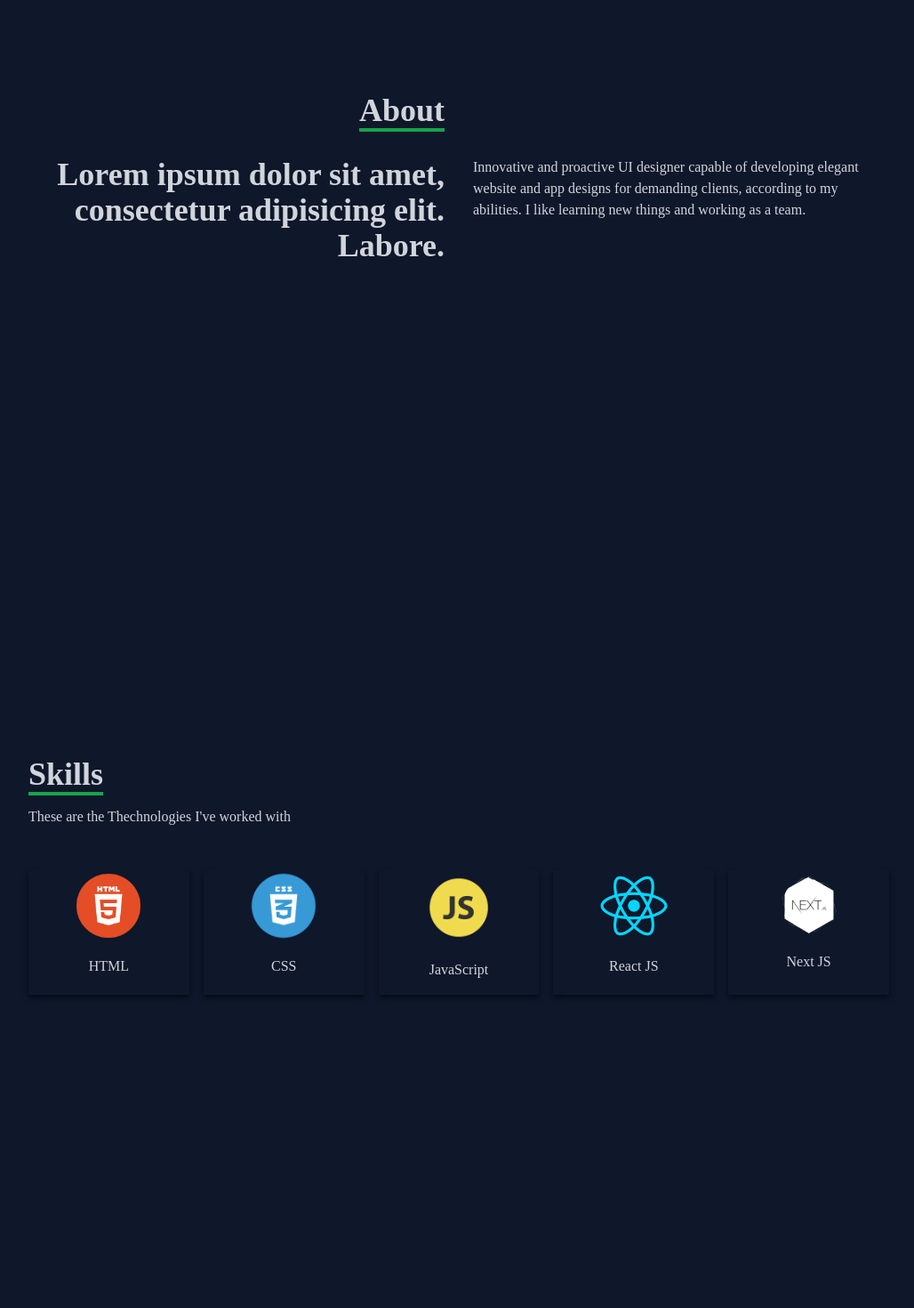
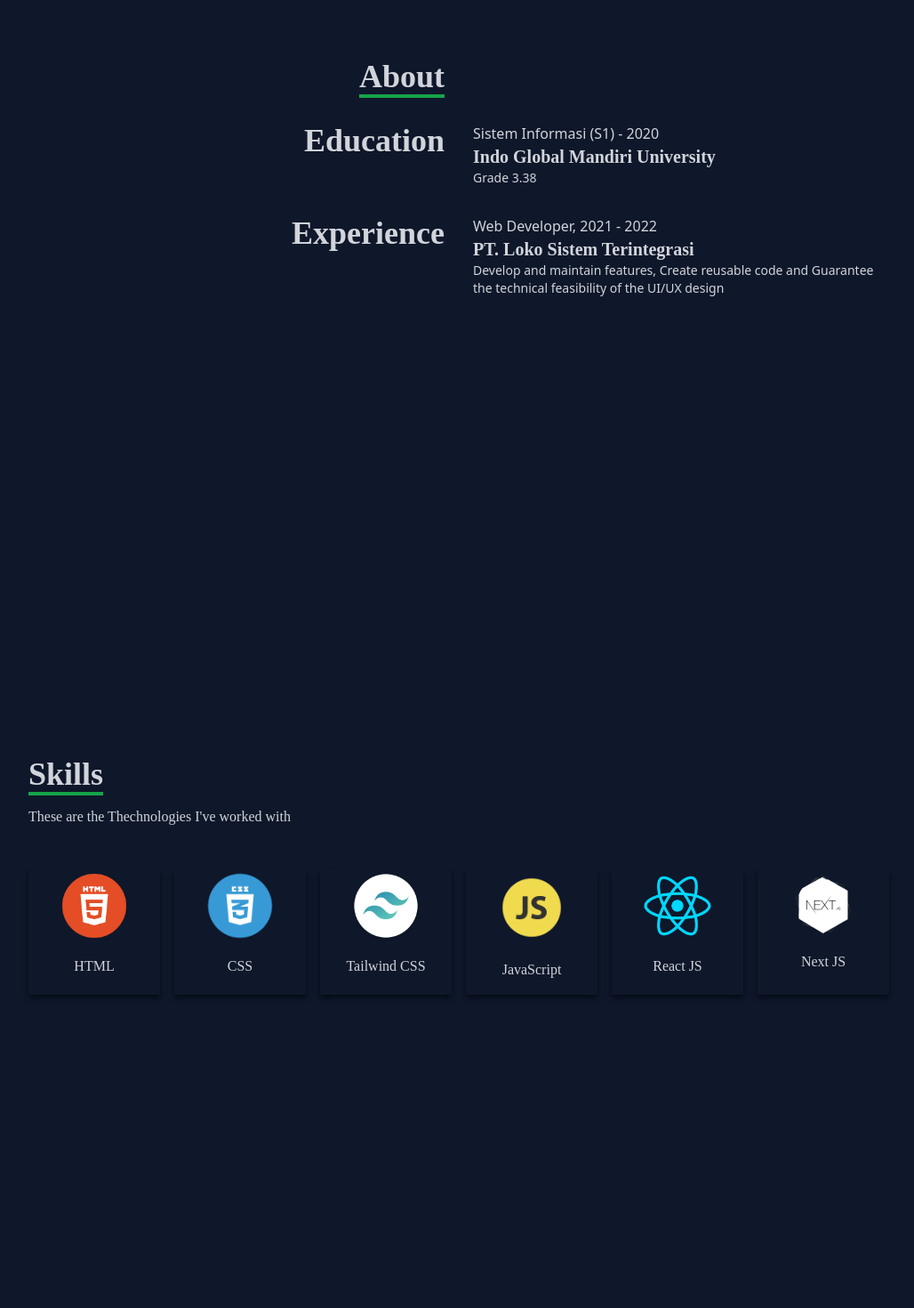
Before and after one commit to sandestareza/portfolio-react, a React (Create React App) app: page / in a window 1280 px wide. Shown: the part 1000-2470 px from the top of the page at 89% size, without its empty margins (124-1152 px from the left). Built offline with nearby package versions, Linux system fonts and the light colour scheme.

Commit message:
tambah footer dan about

```diff
--- a/src/App.js
+++ b/src/App.js
@@ -1,5 +1,6 @@
 import About from "./components/About";
 import Contacts from "./components/Contacts";
+import Footer from "./components/Footer";
 import Home from "./components/Home";
 import Navbar from "./components/Navbar";
 import Portfolio from "./components/Portfolio";
@@ -7,14 +8,15 @@ import Skills from "./components/Skills";
 
 function App() {
   return (
-    <div>
+    <>
       <Navbar />
       <Home />
       <About />
       <Skills />
       <Portfolio />
       <Contacts />
-    </div>
+      <Footer />
+    </>
   );
 }
 
--- a/src/components/About.jsx
+++ b/src/components/About.jsx
@@ -15,10 +15,22 @@ const About = () => {
             </div>
             <div className='max-w-[1000px] w-full grid sm:grid-cols-2 gap-8 px-4'>
                 <div className='sm:text-right text-4xl font-bold'>
-                    <p>Lorem ipsum dolor sit amet, consectetur adipisicing elit. Labore.</p>
+                    <p>Education</p>
                 </div>
                 <div>
-                    <p>Innovative and proactive UI designer capable of developing elegant website and app designs for demanding clients, according to my abilities. I like learning new things and working as a team.</p>
+                    <p className='font-sans'>Sistem Informasi (S1) - 2020</p>
+                    <p className='font-bold text-xl'>Indo Global Mandiri University</p>
+                    <p className='font-sans text-sm font-light'>Grade 3.38</p>
+                </div>
+            </div>
+            <div className='max-w-[1000px] w-full grid sm:grid-cols-2 gap-8 px-4 mt-8'>
+                <div className='sm:text-right text-4xl font-bold'>
+                    <p>Experience</p>
+                </div>
+                <div>
+                    <p className='font-sans'>Web Developer, 2021 - 2022</p>
+                    <p className='font-bold text-xl'>PT. Loko Sistem Terintegrasi</p>
+                    <p className='font-sans text-sm font-light'>Develop and maintain features, Create reusable code and Guarantee the technical feasibility of the UI/UX design</p>
                 </div>
             </div>
         </div>
--- a/src/components/BtnScrollTop.jsx
+++ b/src/components/BtnScrollTop.jsx
@@ -1,5 +1,5 @@
 import React from 'react';
-import { FaArrowAltCircleUp } from 'react-icons/fa'
+import { FaArrowUp } from 'react-icons/fa'
 import { animateScroll as scroll } from "react-scroll";
 
 const BtnScrollTop = () => {
@@ -8,7 +8,7 @@ const BtnScrollTop = () => {
 
     return (
         <div className='flex fixed flex-col right-5 bottom-5'>
-            <button onClick={onTop} className='rounded-full p-3 bg-green-800 text-2xl text-white font-bold'><FaArrowAltCircleUp/></button>
+            <button onClick={onTop} className='rounded-full p-3 bg-green-800 text-md text-white font-bold transition-all hover:-translate-y-2'><FaArrowUp/></button>
         </div>
     )
 }
--- /dev/null
+++ b/src/components/Footer.jsx
@@ -0,0 +1,11 @@
+import React from 'react'
+
+const Footer = () => {
+    return (
+        <div className="p-3 bg-slate-900 text-gray-300 shadow-footer">
+            <p className="font-sans text-center text-sm">Copyright &copy; {new Date().getFullYear()} by Sandesta Reza</p>
+        </div>
+    )
+}
+
+export default Footer
--- a/src/components/Home.jsx
+++ b/src/components/Home.jsx
@@ -11,9 +11,9 @@ const Home = () => {
           <p className='text-green-600'>Hi, my name is</p>
           <h1 className='text-4xl sm:text-7xl font-bold text-slate-300'>Sandesta Reza</h1>
           <h2 className='text-4xl sm:text-7xl font-bold text-slate-500'>I'm Frontend Developer</h2>
-          <p className='text-slate-500 py-4 max-w-[700px]'>Front-end web development, also known as client-side development is the practice of producing HTML, CSS and JavaScript for a website or Web Application so that a user can see and interact with them directly</p>
+          <p className='text-slate-500 py-4 max-w-[700px]'>I'm a developer who has responsive web design skills and beautiful UI, I like to learn new things according to my field and I can work in a team</p>
           <div>
-            <LinkScroll to='about' activeClass='text-green-400 font-bold' spy={true} smooth={true}>
+            <LinkScroll to='contact' activeClass='text-green-400 font-bold' spy={true} smooth={true}>
               <button className='text-white border-2 px-6 py-3 my-2 flex items-center hover:bg-green-600 hover:border-green-600 rounded-md'>Hire me <HiArrowNarrowDown className='ml-3'/></button>
             </LinkScroll>
           </div>
--- a/src/components/Navbar.jsx
+++ b/src/components/Navbar.jsx
@@ -23,7 +23,7 @@ const Navbar = () => {
 
   return (
     <div className='fixed w-full h-[80px] flex justify-between items-center px-4 text-slate-300 bg-slate-900 shadow-md'>
-        <div className='w-14 h-14 border-2 bottom-3 rounded-full border-green-500 p-3 font-bold text-xl'>
+        <div className='w-14 h-14 bottom-3 p-3 font-bold text-xl'>
            SR
         </div>
 
--- a/src/components/Skills.jsx
+++ b/src/components/Skills.jsx
@@ -2,6 +2,7 @@ import React from 'react'
 
 import HTML from '../assets/html.png'
 import CSS from '../assets/css.png'
+import Tailwind from '../assets/tailwind.png'
 import JS from '../assets/js.png'
 import Reactjs from '../assets/reactjs.png'
 import Nextjs from '../assets/nextjs.png'
@@ -16,17 +17,21 @@ const Skills = () => {
                 <p className='py-4'>These are the Thechnologies I've worked with</p>
             </div>
             {/* Icon */}
-            <div className='w-full grid grid-cols-2 sm:grid-cols-5 gap-4 text-center py-8'>
+            <div className='w-full grid grid-cols-2 sm:grid-cols-6 gap-4 text-center py-8'>
                 <div className='shadow-md shadow-[#040c16] hover:scale-110 duration-500'>
-                    <img className='w-20 mx-auto' src={HTML} alt="Reactjs Icon" />
+                    <img className='w-20 mx-auto' src={HTML} alt="Html Icon" />
                     <p className='my-4'>HTML</p>
                 </div>
                 <div className='shadow-md shadow-[#040c16] hover:scale-110 duration-500'>
-                    <img className='w-20 mx-auto' src={CSS} alt="Reactjs Icon" />
+                    <img className='w-20 mx-auto' src={CSS} alt="Css Icon" />
                     <p className='my-4'>CSS</p>
                 </div>
                 <div className='shadow-md shadow-[#040c16] hover:scale-110 duration-500'>
-                    <img className='w-28 mx-auto' src={JS} alt="Reactjs Icon" />
+                    <img className='w-20 mx-auto' src={Tailwind} alt="Tailwind Icon" />
+                    <p className='my-4'>Tailwind CSS</p>
+                </div>
+                <div className='shadow-md shadow-[#040c16] hover:scale-110 duration-500'>
+                    <img className='w-28 mx-auto' src={JS} alt="Js Icon" />
                     <p className='my-4'>JavaScript</p>
                 </div>
                 <div className='shadow-md shadow-[#040c16] hover:scale-110 duration-500'>
@@ -34,7 +39,7 @@ const Skills = () => {
                     <p className='my-4'>React JS</p>
                 </div>
                 <div className='shadow-md shadow-[#040c16] hover:scale-110 duration-500'>
-                    <img className='w-20 mx-auto' src={Nextjs} alt="Reactjs Icon" />
+                    <img className='w-20 mx-auto' src={Nextjs} alt="NextJs Icon" />
                     <p className='my-4'>Next JS</p>
                 </div>
             </div>
--- a/src/index.css
+++ b/src/index.css
@@ -32,3 +32,39 @@ html {
         rgba(121, 229, 82, 0.8)
     ) !important;
 }
+
+.shadow-footer{
+    box-shadow: -4px -6px 24px -7px rgba(0,0,0,0.20);
+}
+
+.typewriter {
+    overflow: hidden;
+    border-right: 8px solid grey;
+    white-space: nowrap;
+    letter-spacing: 5px;
+    animation:
+      typing 5.5s steps(30, end) infinite,
+      blink-caret .5s step-end infinite;
+  }
+
+  /* The typing effect */
+  @keyframes typing {
+     0% {
+        width: 0;
+      }
+    25%{
+      width:50%;
+    }
+      50% {
+        width: 100%;
+      }
+    to{
+      width:-10%;
+    }
+  }
+
+  /* The typewriter cursor effect */
+  @keyframes blink-caret {
+    from, to { border-color: transparent }
+    50% { border-color: grey }
+  }
```
Also changed, not shown: src/components/Portfolio.jsx (+13 -25 lines), src/assets/sisfoSchool.png (added), src/assets/tailwind.png (added).
